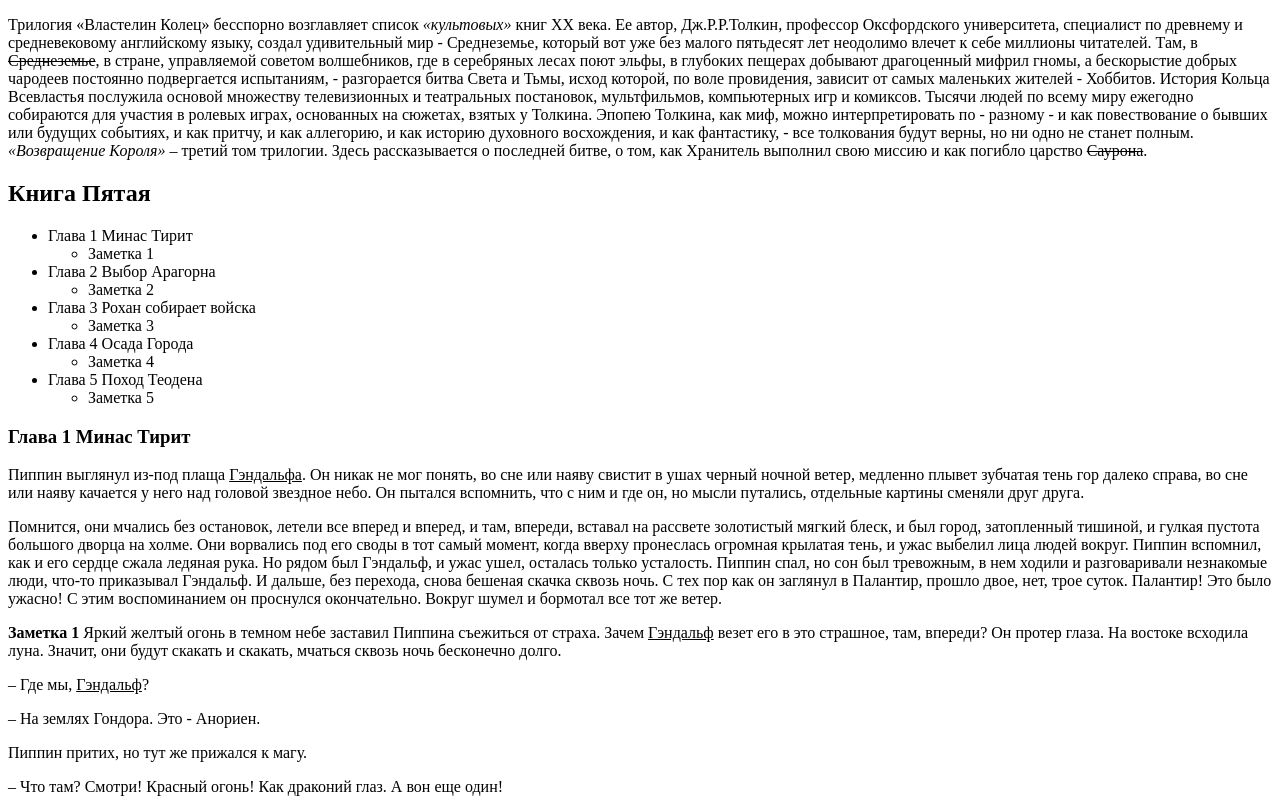
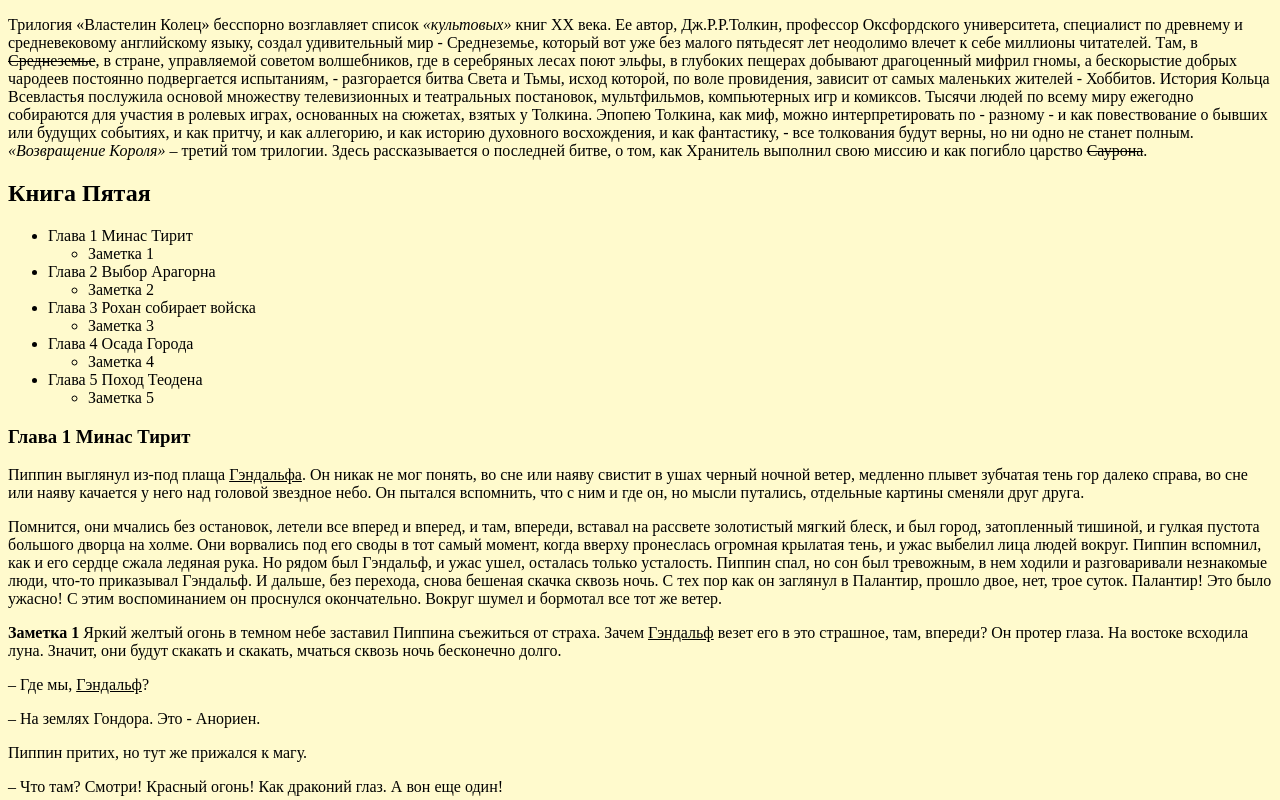
Before and after one commit to averinanastya99/layout, a plain HTML site: page src/index.html in a window 1280 px wide. Shown: the top 800 px of the page. Drawn offline with Linux system fonts and the light colour scheme.

Commit message:
create css

```diff
--- a/src/css/stye.css
+++ b/src/css/stye.css
@@ -0,0 +1,3 @@
+body {
+    background-color: lemonchiffon;
+}
--- a/src/index.html
+++ b/src/index.html
@@ -5,6 +5,10 @@
     <meta http-equiv="X-UA-Compatible" content="IE=edge">
     <meta name="viewport" content="width=device-width, initial-scale=1.0">
     <title>Document</title>
+
+    <link rel="stylesheet" href="../src/css/stye.css">
+
+
 </head>
 <body>
     <p>Трилогия «Властелин Колец» бесспорно возглавляет список <i>«культовых»</i> книг XX века. Ее автор, Дж.Р.Р.Толкин, профессор Оксфордского университета, специалист по древнему и средневековому английскому языку, создал удивительный мир - Среднеземье, который вот уже без малого пятьдесят лет неодолимо влечет к себе миллионы читателей. Там, в <s>Среднеземье</s>, в стране, управляемой советом волшебников, где в серебряных лесах поют эльфы, в глубоких пещерах добывают драгоценный мифрил гномы, а бескорыстие добрых чародеев постоянно подвергается испытаниям, - разгорается битва Света и Тьмы, исход которой, по воле провидения, зависит от самых маленьких жителей - Хоббитов. История Кольца Всевластья послужила основой множеству телевизионных и театральных постановок, мультфильмов, компьютерных игр и комиксов. Тысячи людей по всему миру ежегодно собираются для участия в ролевых играх, основанных на сюжетах, взятых у Толкина. Эпопею Толкина, как миф, можно интерпретировать по - разному - и как повествование о бывших или будущих событиях, и как притчу, и как аллегорию, и как историю духовного восхождения, и как фантастику, - все толкования будут верны, но ни одно не станет полным. <i>«Возвращение Короля»</i> – третий том трилогии. Здесь рассказывается о последней битве, о том, как Хранитель выполнил свою миссию и как погибло царство <s>Саурона</s>.
```
